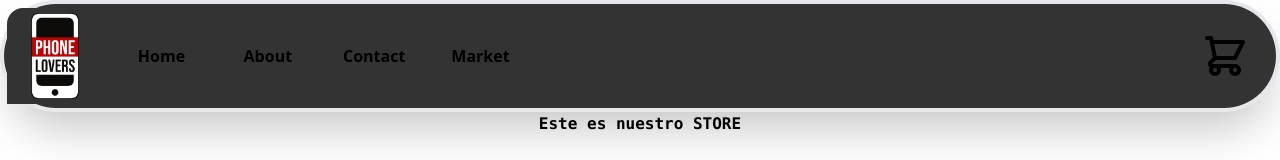
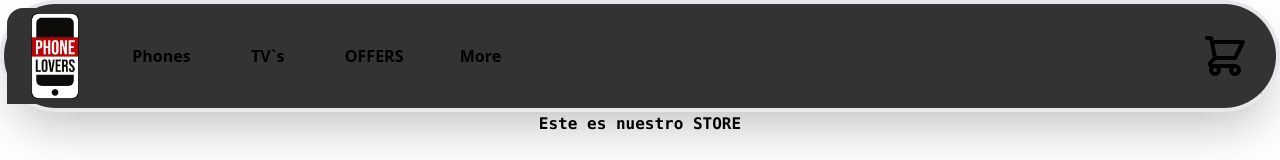
Before and after one commit to gonzaloTripoli/proyectReact-gonzaloTripoli, a JavaScript app: page / in a window 1280 px wide. Shown: the top 160 px of the page. Built offline with nearby package versions, Linux system fonts and the light colour scheme.

Commit message:
last of today

```diff
--- a/src/components/NavBar.js
+++ b/src/components/NavBar.js
@@ -1,4 +1,5 @@
 import CartWidget from "./CartWidget"
+import NavItem from "./NavItem"
 
 
 function NavBar() {
@@ -6,16 +7,16 @@ function NavBar() {
         <>
             <div class="col-start-1 row-start-2"><CartWidget /></div>
             <div class="col-start-2 col-end-3  row-start-2">
-                <a href="default.asp" class="hover:bg-sky-50 rounded-lg hover:ring-sky-500" >Home</a>
+                <NavItem name="Phones" />
             </div>
             <div class="col-start-3 col-end-4 row-start-2 ">
-                <a href="default.asp" class="hover:bg-sky-50 rounded-lg hover:ring-sky-500" >About</a>
+                <NavItem name="TV`s" />
             </div>
             <div class="col-start-4 col-end-5 row-start-2">
-                <a href="default.asp" class="hover:bg-sky-50 rounded-lg hover:ring-sky-500" >Contact</a>
+                <NavItem name="OFFERS" />
             </div>
             <div class="col-start-5 col-end-6 row-start-2">
-                <a href="default.asp" class="hover:bg-sky-50 rounded-lg hover:ring-sky-500" >Market</a>
+                <NavItem name="More" />
             </div>
         </>)
 }
--- /dev/null
+++ b/src/components/NavItem.js
@@ -0,0 +1,7 @@
+const NavItem = (content) => {
+    return (
+        <a href="default.asp" class="hover:bg-sky-50 rounded-lg border-double border-8 border-transparent" >{content.name}</a>
+
+    )
+}
+export default NavItem
```
